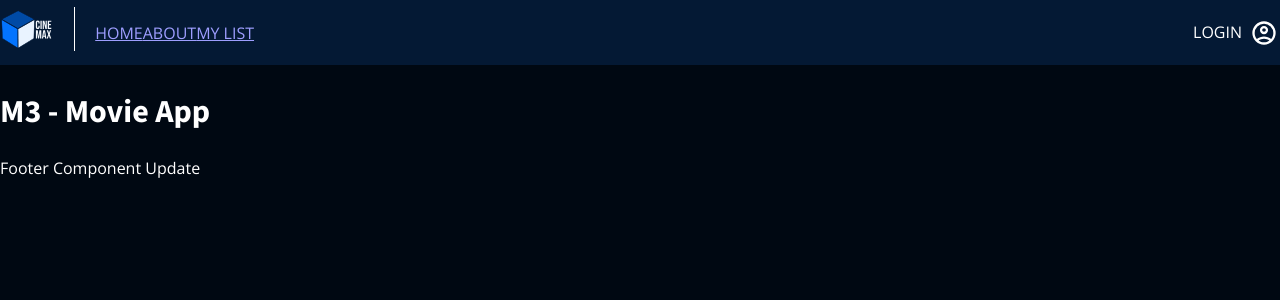
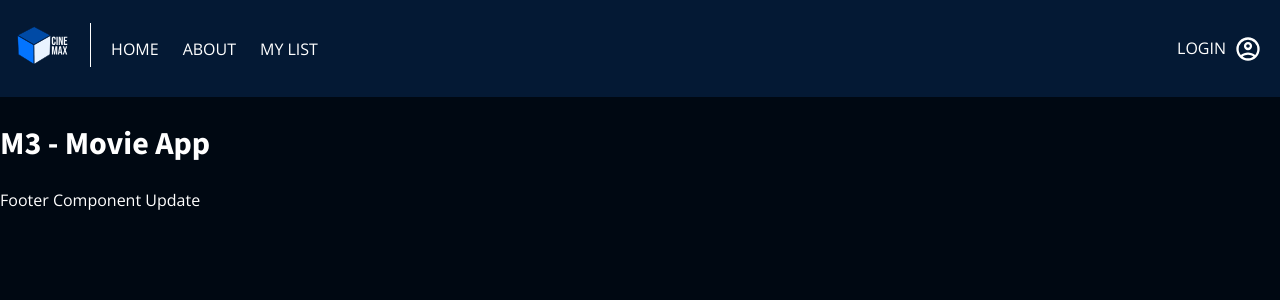
Before and after one commit to mtq01/m3-movie-app, a React (Vite) app: page / in a window 1280 px wide. Shown: the top 300 px of the page. Built offline with nearby package versions, Linux system fonts and the light colour scheme.

Commit message:
added a few new variables, changed section-padding to --global-padding and added base styles for anchors (a and a:hover)

```diff
--- a/src/styles/index.css
+++ b/src/styles/index.css
@@ -24,11 +24,13 @@ Styles for the Global Elements go here.
   --bg-mid-blue: #03224a;
   --ui-light-blue: #86bbff; /* buttons and links */
   --accent-yellow: #e4a100;
+  --primary-text-color: #fff;
 
   /* spacing */
   --max-content-width: 120rem;
   --global-margin: 0 1rem;
-  --section-padding: 1.5rem 1rem;
+  --global-padding: 1rem;
+  --flex-gap: 1.5rem;
 
   /* UI */
 
@@ -58,7 +60,7 @@ body {
   font-family: var(--font-body);
   background-color: var(--bg-dark-blue);
   line-height: 1.5;
-  color: #ffffff;
+  color: var(--primary-text-color);
 }
 
 #root {
@@ -76,3 +78,13 @@ h3,
 h4 {
   font-family: var(--font-heading);
 }
+
+a {
+    color: var(--primary-text-color);
+    /* remove underline */
+    text-decoration: none;
+}
+
+a:hover {
+    color: var(--accent-yellow);
+}
```
